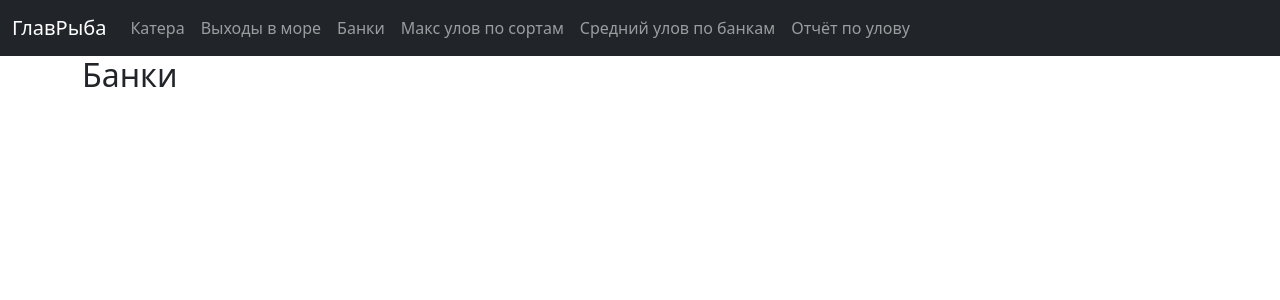
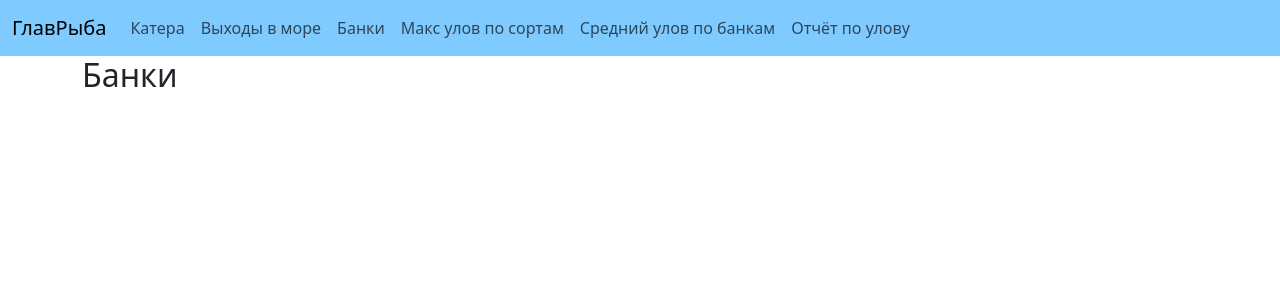
Before and after one commit to Artem-43/glav-fish, a Flask app: page /banks in a window 1280 px wide. Shown: the top 300 px of the page. Run offline with Flask 3, Linux system fonts and the light colour scheme.

Commit message:
A few changes

```diff
--- a/app/templates/base.html
+++ b/app/templates/base.html
@@ -7,7 +7,7 @@
 </head>
 <body>
 
-<nav class="navbar navbar-expand-lg navbar-dark bg-dark">
+<nav class="navbar navbar-expand-lg" style="background-color: rgba(0, 150, 255, 0.5);">
   <div class="container-fluid">
     <a class="navbar-brand" href="{{ url_for('index') }}">ГлавРыба</a>
     <button class="navbar-toggler" type="button" data-bs-toggle="collapse" data-bs-target="#navbarNav">
```
